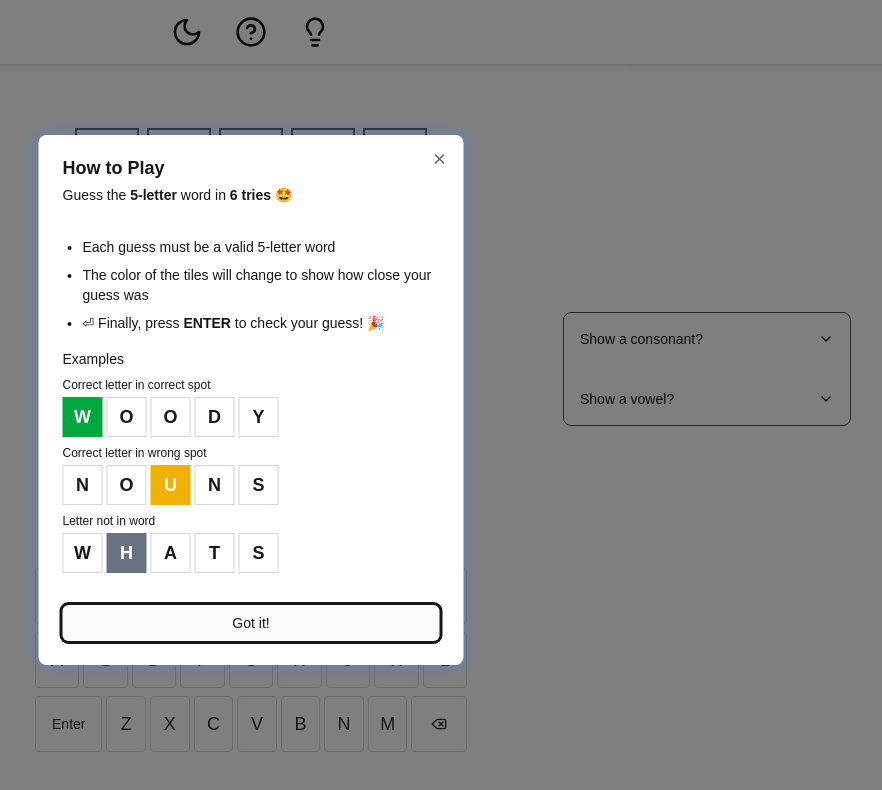
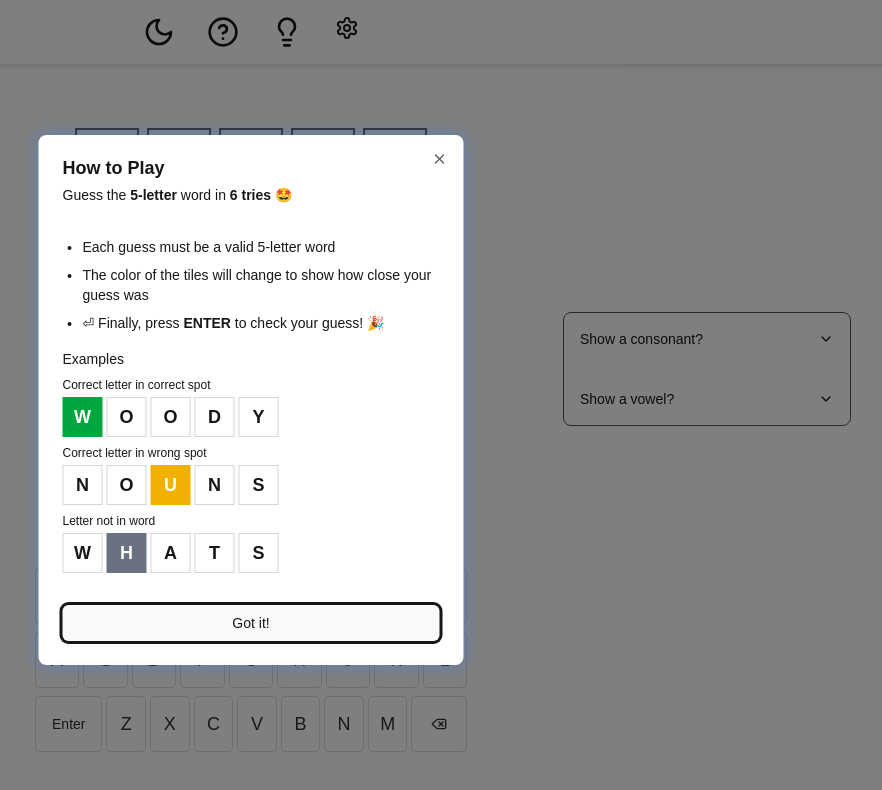
Before and after one commit to steninkgeorge/wordle-clone, a Next.js app: page / in a window 1280 px wide. Shown: the top 790 px of the page, without its empty margins (389-1271 px from the left). Built offline with nearby package versions, Linux system fonts and the light colour scheme; no server answers; the database is empty.

Commit message:
test for chrome

```diff
--- a/src/app/app-components/board.tsx
+++ b/src/app/app-components/board.tsx
@@ -18,8 +18,7 @@ import { useGameState } from "../hooks/game-state";
 import { ShimmerGrid } from "./shimmer-grid";
 import { HowToPlay } from "./onboarding";
 import { useKeyboardState } from "../hooks/keyboard-state";
-import { toast } from "react-hot-toast";
-
+import { toast } from "sonner";
 
 
 export interface BoardRef {
--- a/src/app/app-components/navbar.tsx
+++ b/src/app/app-components/navbar.tsx
@@ -1,8 +1,9 @@
 'use client'
 
-import {  HelpCircleIcon, LightbulbIcon, MoonIcon, SunIcon } from "lucide-react"
+import {  HelpCircleIcon, LightbulbIcon, MoonIcon, Settings, SettingsIcon, SunIcon } from "lucide-react"
 import { useEffect, useState } from "react";
 import { useOnboardingState } from "../hooks/game-state";
+import { toast } from "sonner";
 
 interface NavbarProps {
   scrollToHint?: () => void;
@@ -44,6 +45,7 @@ export const Navbar = ({scrollToHint}:NavbarProps) => {
         </button>
         <HelpCircleIcon onClick={()=>setOpen(true)} className="w-8 h-8 cursor-pointer"/>
 <LightbulbIcon onClick={scrollToHint} className="w-8 h-8 cursor-pointer"/>
+<SettingsIcon onClick={()=>toast.success('heyy')}/>
       </div>
     </div>
   );
--- a/src/app/layout.tsx
+++ b/src/app/layout.tsx
@@ -2,8 +2,7 @@ import type { Metadata } from "next";
 import { Geist, Geist_Mono } from "next/font/google";
 import "./globals.css";
 import { UserInitializationComponent } from "./initialize-user";
-// import { Toaster } from "@/components/ui/sonner";
-import { ToastProvider } from "./app-components/toast-provider";
+import { Toaster } from "@/components/ui/sonner";
 
 const geistSans = Geist({
   variable: "--font-geist-sans",
@@ -31,7 +30,7 @@ export default function RootLayout({
       >
         <UserInitializationComponent />
         {children}
-        {/* <Toaster
+        <Toaster
           position="top-center"
           visibleToasts={3}
           expand={false}
@@ -49,8 +48,7 @@ export default function RootLayout({
               closeButton: "!text-gray-500 hover:!text-gray-700",
             },
           }}
-        /> */}
-        <ToastProvider />
+        />
       </body>
     </html>
   );
--- a/tailwind.config.js
+++ b/tailwind.config.js
@@ -1,5 +1,6 @@
 module.exports = {
   darkMode: "class",
+
   theme: {
     extend: {
       colors: {
```
